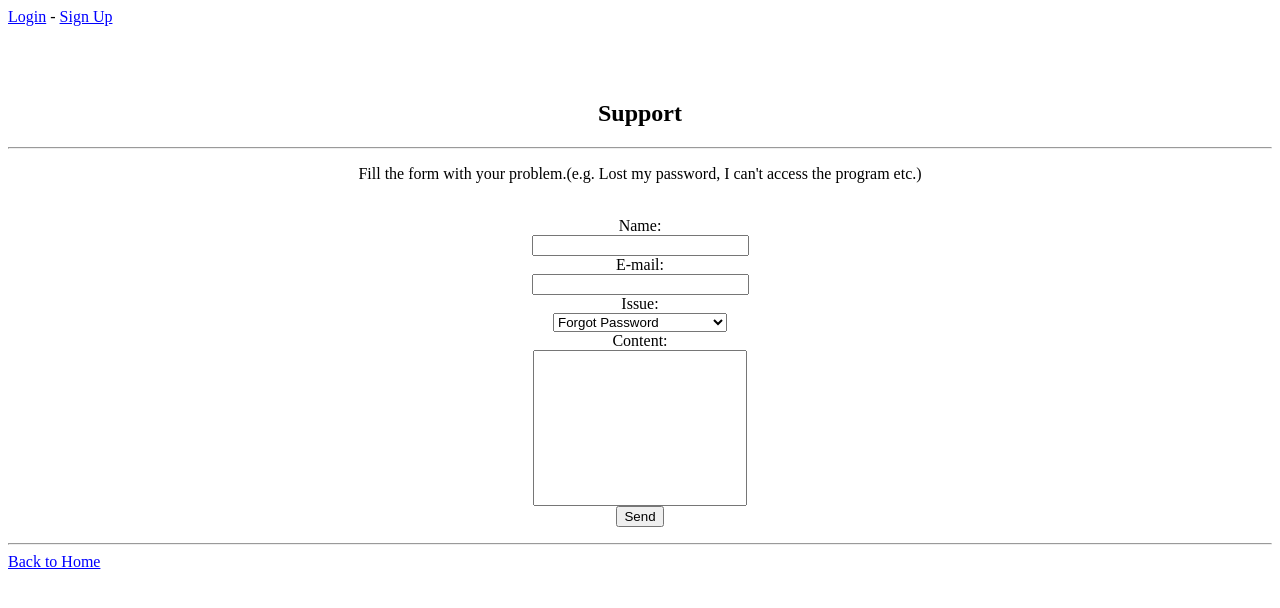
After one commit to nhmanas/compigui, a PHP site: page /support.php in a window 1280 px wide. The commit adds this page. Shown: the top 608 px of the page. Run offline with PHP 8.4, Linux system fonts and the light colour scheme.

Commit message:
Contact, support ve news sayfası eklendi

```diff
--- a/panel/admin.php
+++ b/panel/admin.php
@@ -43,7 +43,7 @@
 			<p>Welcome <strong><?php echo $_SESSION['admin']; ?></strong></p>
 
 			<h4>You can control everything here.</h4>
-
+			<p> <a href="comments.php" style="color: blue;">Read the comments</a> </p>
 			<p> <a href="usercontrolpanel.php" style="color: blue;">User control panel</a> </p>
 			<p> <a href="payments.php" style="color: blue;">Payments</a> </p>
 			<p> <a href="changepass2.php" style="color: blue;">Change your password</a> </p>
--- a/panel/home.php
+++ b/panel/home.php
@@ -31,3 +31,5 @@
 <h5>
 Copyright © 2018 KompiCompany. All rights reserved.
 </h5>
+</body>
+</html>
--- a/panel/login.php
+++ b/panel/login.php
@@ -65,7 +65,7 @@ div.transbox p {
 </br></br></br></br>
 	<div align="center" class="transbox">
 <font ><h2>Login</h2></font>
-		<form method="get" action="login.php">
+		<form method="post" action="login.php">
 		<?php include('errors.php'); ?>
 
 			<font ="white">Username:</font></br>
--- a/panel/server.php
+++ b/panel/server.php
@@ -58,9 +58,9 @@
 
 
 
-	if (isset($_GET['login_user'])) {
-		$username = mysqli_real_escape_string($db, $_GET['username']);
-		$password = mysqli_real_escape_string($db, $_GET['password']);
+	if (isset($_POST['login_user'])) {
+		$username = mysqli_real_escape_string($db, $_POST['username']);
+		$password = mysqli_real_escape_string($db, $_POST['password']);
 
 		if (empty($username)) {
 			array_push($errors, "Username is required");
--- /dev/null
+++ b/panel/support.php
@@ -0,0 +1,45 @@
+<?php include('supporta.php') ?>
+<html>
+<head>
+	<title>Support</title>
+</head>
+<body>
+<a href="login.php" style="color:blue;">Login</a>
+-
+<a href="register.php" style="color:blue;">Sign Up</a>
+
+<div align="Center">
+</br></br></br>
+	<h2>Support</h2><hr>
+	<p>Fill the form with your problem.(e.g. Lost my password, I can't access the program etc.)</p>
+	<form method="post" action="support.php">
+	<?php  if (count($s_errors) > 0) : ?>
+
+		<?php foreach ($s_errors as $s_error) : ?>
+			<p><?php echo $s_error ?></p>
+		<?php endforeach ?>
+
+	<?php  endif ?>
+	<?php echo $mssg;?></br>
+	Name:</br>
+	<input type="text" name="s_name" size="24" ></br>
+	E-mail:</br>
+	<input type="email" name="s_email" size="24" ></br>
+	Issue: </br>
+	<select name="s_issue" >
+    <option value="password">Forgot Password</option>
+    <option value="access">Can't access the program</option>
+    <option value="payment">Payment issues</option>
+    <option value="other">Other</option>
+    </select></br>
+	Content:</br>
+	<textarea name="s_comment" rows="10" style="overflow:auto;resize:none" cols="24"></textarea></br>
+	<button type="submit" name="issue">Send</button>
+
+
+	</form>
+	<hr>
+	</div>
+	<a href="home.php" style="color:blue;">Back to Home</a>
+	</body>
+	</html>
--- /dev/null
+++ b/panel/supporta.php
@@ -0,0 +1,36 @@
+<?php
+	$mssg="";
+	$s_name = "";
+	$s_email= "";
+	$s_errors=array();
+
+	$db = mysqli_connect('45.61.159.32', 'G3i5MrhORu', 'g89aY6ueL4', 'G3i5MrhORu');
+
+	if(isset($_POST['issue'])){
+		$s_name = mysqli_real_escape_string($db, $_POST['s_name']);
+		$s_email = mysqli_real_escape_string($db, $_POST['s_email']);
+		$s_issue = mysqli_real_escape_string($db, $_POST['s_issue']);
+		$s_comment = mysqli_real_escape_string($db, $_POST['s_comment']);
+
+
+		if (empty($s_name)) { array_push($s_errors, "Name is required"); }
+		if (empty($s_email)) { array_push($s_errors, "E-mail is required"); }
+		if (empty($s_issue)) { array_push($s_errors, "Issue is required"); }
+		if (empty($s_comment)) { array_push($s_errors, "Please expain your issue"); }
+
+		if (count($s_errors) == 0) {
+			$s_querry="INSERT INTO issues (name, email, subject, msg)
+					   VALUES ('$s_name', '$s_email', '$s_issue', '$s_comment')";
+			if(mysqli_query($db,$s_querry))
+			{
+
+				$mssg="Your message successfully send.";
+			}
+			else
+			{
+				$mssg="Error";
+			}
+
+		}
+	}
+	?>
```
Also changed, not shown: panel/contact.php (added, +28 -0 lines), panel/news.php (added, +25 -0 lines).
